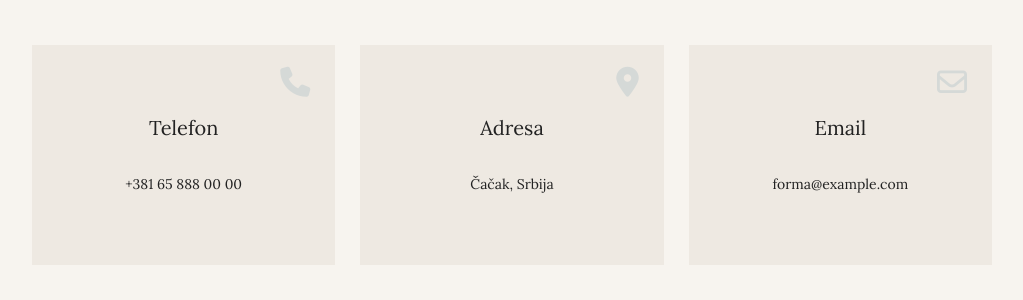
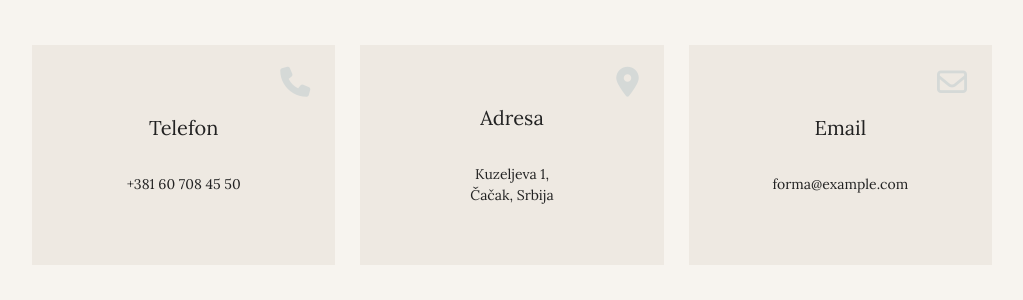
Before and after one commit to andjelaa11/FORMA-, a Django app: page / in a window 1280 px wide. Shown: the part 3651-3951 px from the top of the page, without its empty margins (128-1151 px from the left). Run offline with Django 5.2, Linux system fonts and the light colour scheme.

Commit message:
Update homepage

```diff
--- a/core/templates/core/home.html
+++ b/core/templates/core/home.html
@@ -318,8 +318,8 @@
                 <h3>Telefon</h3>
                 <div class="contact-line"></div>
 
-                <a href="tel:+381658880000">
-                    +381 65 888 00 00
+                <a href="tel:+381607084550">
+                    +381 60 708 45 50
                 </a>
             </div>
 
@@ -330,8 +330,9 @@
                 <h3>Adresa</h3>
                 <div class="contact-line"></div>
 
-                <a href="https://maps.google.com/" target="_blank">
-                    Čačak, Srbija
+                <a href="https://www.google.com/maps/search/?api=1&query=Kuželjeva+1%2C+Čačak%2C+Serbia" target="_blank">
+                    <p>Kuzeljeva 1,</p>
+                    <p>Čačak, Srbija</p>
                 </a>
             </div>
 
```
